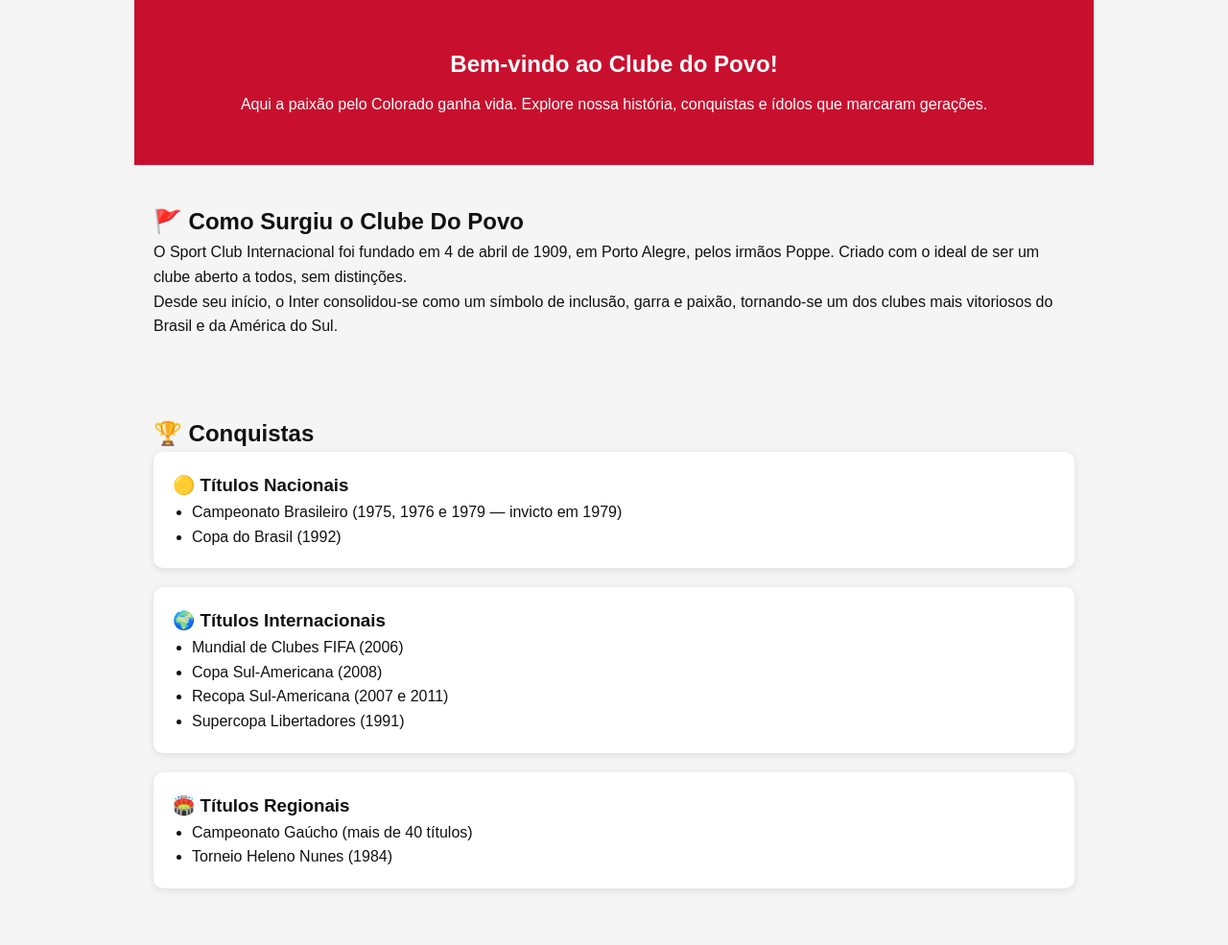
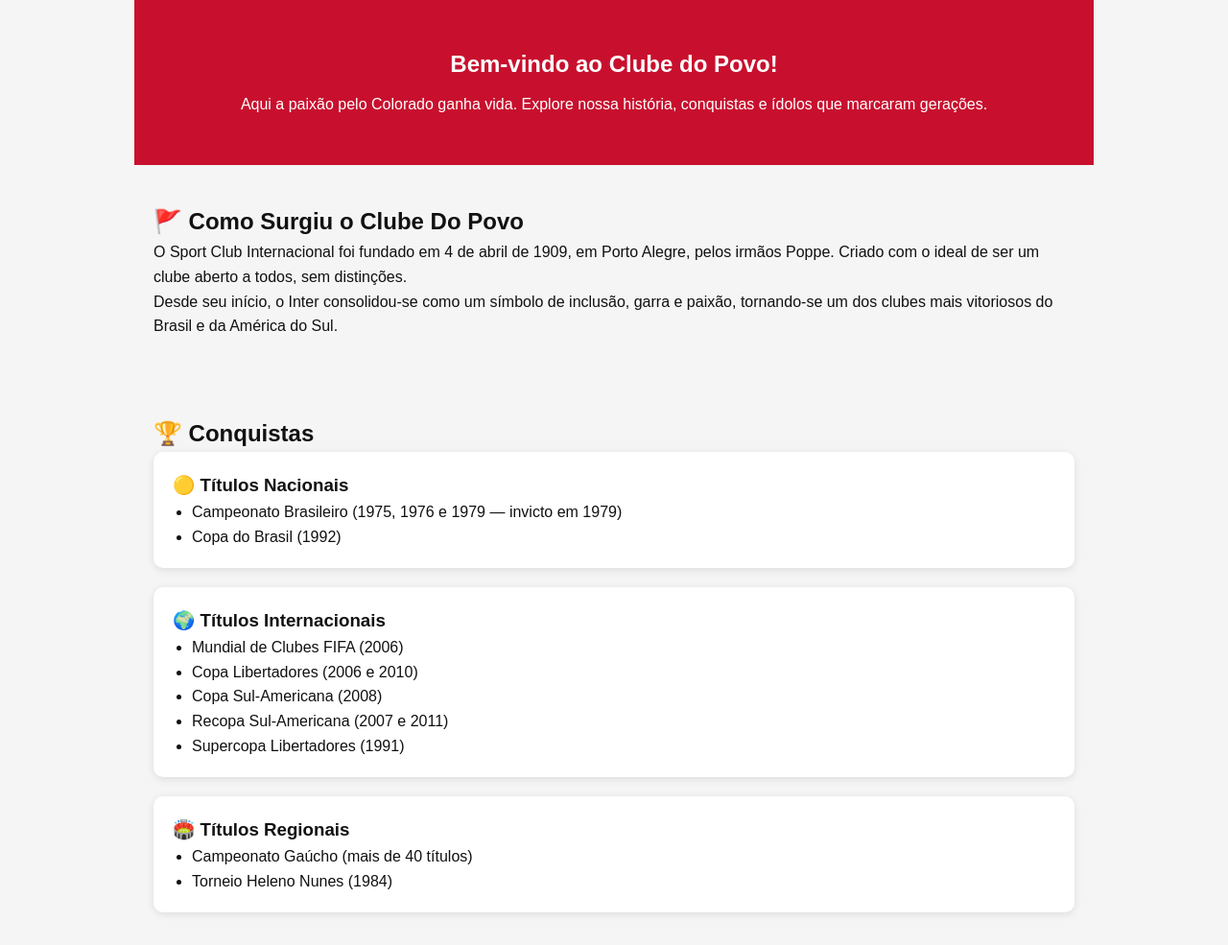
Before and after one commit to davi2989/Site-do-Inter, a plain HTML site: page index.html in a window 1280 px wide. Shown: the part 112-1097 px from the top of the page at 96% size. Drawn offline with Linux system fonts and the light colour scheme.

Commit message:
Add files via upload

```diff
--- a/index.html
+++ b/index.html
@@ -55,6 +55,7 @@
                 <h3>🌍 Títulos Internacionais</h3>
                 <ul>
                     <li>Mundial de Clubes FIFA (2006)</li>
+                    <li>Copa Libertadores (2006 e 2010)</li>
                     <li>Copa Sul-Americana (2008)</li>
                     <li>Recopa Sul-Americana (2007 e 2011)</li>
                     <li>Supercopa Libertadores (1991)</li>
```
